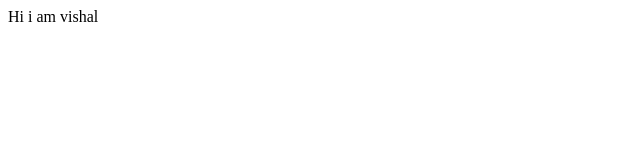
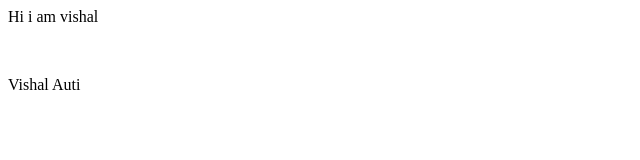
Before and after one commit to Autivishal/vishal-demo, a plain HTML site: page index.html in a window 1280 px wide. Shown: the full height of the page, 0-640 px from the left. Drawn offline with Linux system fonts and the light colour scheme.

Commit message:
add vishal

```diff
--- a/index.html
+++ b/index.html
@@ -1 +1,3 @@
 <p>Hi i am vishal</p>
+<br>
+<p>Vishal Auti</p>
```
